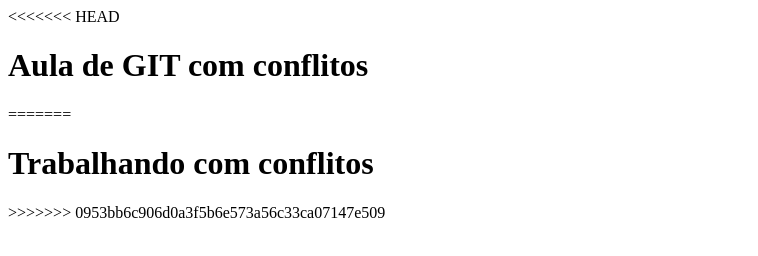
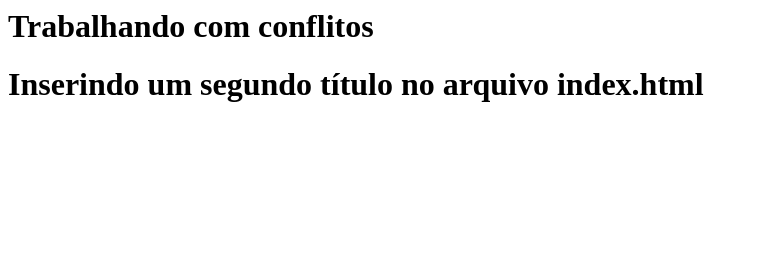
Before and after one commit to CINTIAREISIFCE/ProjetoGIT, a plain HTML site: page index.html in a window 1280 px wide. Shown: the whole page, without its empty margins (0-758 px from the left). Drawn offline with Linux system fonts and the light colour scheme.

Commit message:
Adiciona Títulos

```diff
--- a/index.html
+++ b/index.html
@@ -6,10 +6,7 @@
     <title>Document</title>
 </head>
 <body>
-<<<<<<< HEAD
-    <h1> Aula de GIT com conflitos</h1>
-=======
     <h1> Trabalhando com conflitos</h1>
->>>>>>> 0953bb6c906d0a3f5b6e573a56c33ca07147e509
+    <h1> Inserindo um segundo título no arquivo index.html</h1>
 </body>
 </html>
```
